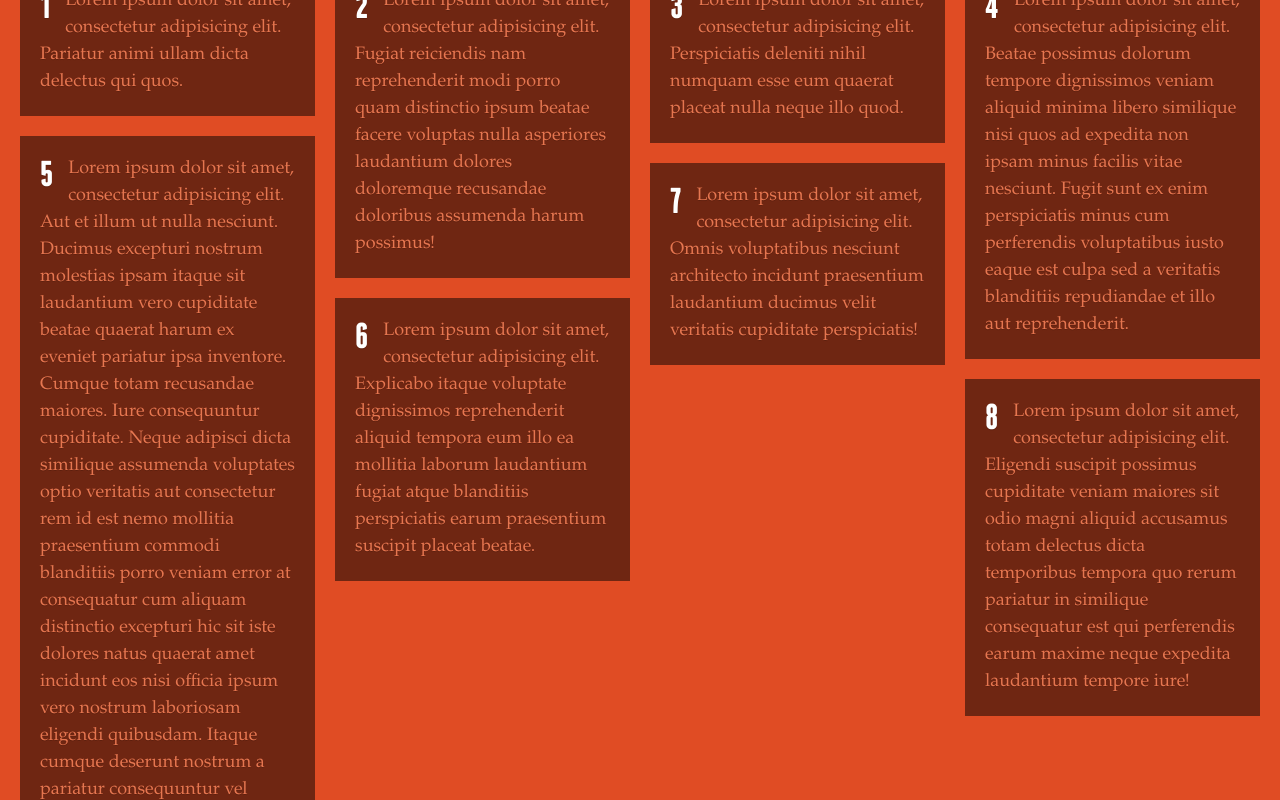
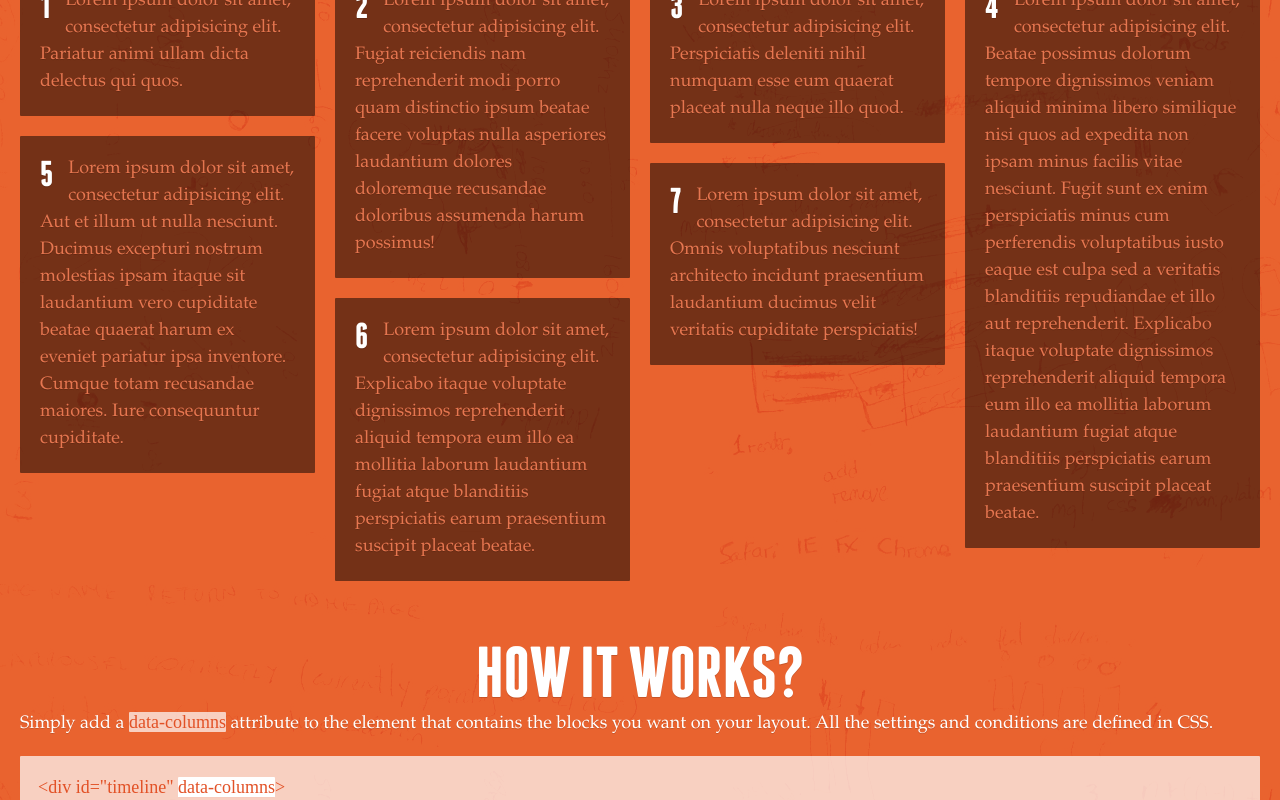
Before and after one commit to rnmp/salvattore, a website: page index.html in a window 1280 px wide. Shown: the part 260-1060 px from the top of the page. Drawn offline with Linux system fonts and the light colour scheme.

Commit message:
More stylin.

```diff
--- a/index.html
+++ b/index.html
@@ -13,7 +13,7 @@
       <h1 class="branding double-border-heading"><span class="page-bg">Salvattore</span></h1>
       <h2 class="font-body rs-font-gamma font-accent spacing-alpha">Beautiful & responsive multi-column layouts</h2>
     </hgroup>
-    <div class="grid" data-columns>
+    <section class="grid" data-columns>
       <article class="item">
         <h1 class="font-gamma">1</h1>
         <p>Lorem ipsum dolor sit amet, consectetur adipisicing elit. Pariatur animi ullam dicta delectus qui quos.</article>
@@ -25,22 +25,19 @@
         <p>Lorem ipsum dolor sit amet, consectetur adipisicing elit. Perspiciatis deleniti nihil numquam esse eum quaerat placeat nulla neque illo quod.</article>
       <article class="item">
         <h1 class="font-gamma">4</h1>
-        <p>Lorem ipsum dolor sit amet, consectetur adipisicing elit. Beatae possimus dolorum tempore dignissimos veniam aliquid minima libero similique nisi quos ad expedita non ipsam minus facilis vitae nesciunt. Fugit sunt ex enim perspiciatis minus cum perferendis voluptatibus iusto eaque est culpa sed a veritatis blanditiis repudiandae et illo aut reprehenderit.</article>
+        <p>Lorem ipsum dolor sit amet, consectetur adipisicing elit. Beatae possimus dolorum tempore dignissimos veniam aliquid minima libero similique nisi quos ad expedita non ipsam minus facilis vitae nesciunt. Fugit sunt ex enim perspiciatis minus cum perferendis voluptatibus iusto eaque est culpa sed a veritatis blanditiis repudiandae et illo aut reprehenderit. Explicabo itaque voluptate dignissimos reprehenderit aliquid tempora eum illo ea mollitia laborum laudantium fugiat atque blanditiis perspiciatis earum praesentium suscipit placeat beatae.</article>
       <article class="item">
         <h1 class="font-gamma">5</h1>
-        <p>Lorem ipsum dolor sit amet, consectetur adipisicing elit. Aut et illum ut nulla nesciunt. Ducimus excepturi nostrum molestias ipsam itaque sit laudantium vero cupiditate beatae quaerat harum ex eveniet pariatur ipsa inventore. Cumque totam recusandae maiores. Iure consequuntur cupiditate. Neque adipisci dicta similique assumenda voluptates optio veritatis aut consectetur rem id est nemo mollitia praesentium commodi blanditiis porro veniam error at consequatur cum aliquam distinctio excepturi hic sit iste dolores natus quaerat amet incidunt eos nisi officia ipsum vero nostrum laboriosam eligendi quibusdam. Itaque cumque deserunt nostrum a pariatur consequuntur vel accusantium maiores expedita possimus fugiat fuga sit ratione officia!</article>
+        <p>Lorem ipsum dolor sit amet, consectetur adipisicing elit. Aut et illum ut nulla nesciunt. Ducimus excepturi nostrum molestias ipsam itaque sit laudantium vero cupiditate beatae quaerat harum ex eveniet pariatur ipsa inventore. Cumque totam recusandae maiores. Iure consequuntur cupiditate.</article>
       <article class="item">
         <h1 class="font-gamma">6</h1>
         <p>Lorem ipsum dolor sit amet, consectetur adipisicing elit. Explicabo itaque voluptate dignissimos reprehenderit aliquid tempora eum illo ea mollitia laborum laudantium fugiat atque blanditiis perspiciatis earum praesentium suscipit placeat beatae.</article>
       <article class="item">
         <h1 class="font-gamma">7</h1>
         <p>Lorem ipsum dolor sit amet, consectetur adipisicing elit. Omnis voluptatibus nesciunt architecto incidunt praesentium laudantium ducimus velit veritatis cupiditate perspiciatis!</article>
-      <article class="item">
-        <h1 class="font-gamma">8</h1>
-        <p>Lorem ipsum dolor sit amet, consectetur adipisicing elit. Eligendi suscipit possimus cupiditate veniam maiores sit odio magni aliquid accusamus totam delectus dicta temporibus tempora quo rerum pariatur in similique consequatur est qui perferendis earum maxime neque expedita laudantium tempore iure!</article>
-    </div>
+    </section>
     <section>
-      <h1>How it works?</h1>
+      <h1 class="t-center">How it works?</h1>
       <p>Simply add a <code>data-columns</code> attribute to the element that contains the blocks you want on your layout. All the settings and conditions are defined in CSS.</p>
 
       <pre>
@@ -83,7 +80,7 @@
 &lt;/div&gt;</pre>
     </section>
     <section>
-      <h1>Customization</h1>
+      <h1 class="t-center">Customization</h1>
       <p>The class for each column is <code>.column</code> by default, but you can also re-define it or even use more than one through CSS so that you have a flexible and modular code.</p>
 
       <pre>
--- a/styles/test.css
+++ b/styles/test.css
@@ -44,7 +44,7 @@ body {
 }
 
 body, .page-bg {
-  background: #e04c24 url('assets/body.gif') center top;
+  background: #e04c24 url('../assets/body.gif') center top;
 }
 
 body, .font-body {
@@ -84,6 +84,30 @@ p, pre {
 p:last-child,
 pre:last-child {
   margin-bottom: 0;
+}
+
+code, pre {
+  font-family: 'andale mono';
+  color: #e25126;
+  background: #f8d0c0;
+  background: rgba(255, 255, 255, 0.7);
+  border-radius: 1px;
+  text-shadow: none;
+}
+
+pre {
+  padding: 1em;
+}
+
+pre .highlight {
+  background: #fff;
+  border-bottom: 1px solid #e25126;
+  border-bottom-color: rgba(229,87,41, 0.3);
+  border-radius: 1px;
+}
+
+section {
+  margin-bottom: 2em;
 }
 
 .font-accent {
@@ -128,6 +152,7 @@ pre:last-child {
   color: #e67650;
   background: #000;
   background: rgba(0,0,0,0.5);
+  border-radius: 1px;
 }
 .item h1 {
   float: left;
@@ -136,7 +161,8 @@ pre:last-child {
 
 .grid {
   overflow: hidden;
-  margin: 0 -20px;
+  margin-left: -20px;
+  margin-right: -20px;
   padding: 0 10px;
 }
 
@@ -226,22 +252,3 @@ pre:last-child {
     content: '4 .column.one-quarter';
   }
 }
-
-code, pre {
-  font-family: 'andale mono';
-  color: #e25126;
-  background: #f8d0c0;
-  background: rgba(255, 255, 255, 0.7);
-  border-radius: 1px;
-}
-
-pre {
-  padding: 1em;
-}
-
-pre .highlight {
-  background: #fff;
-  border-bottom: 1px solid #e25126;
-  border-bottom-color: rgba(229,87,41, 0.3);
-  border-radius: 1px;
-}
```
